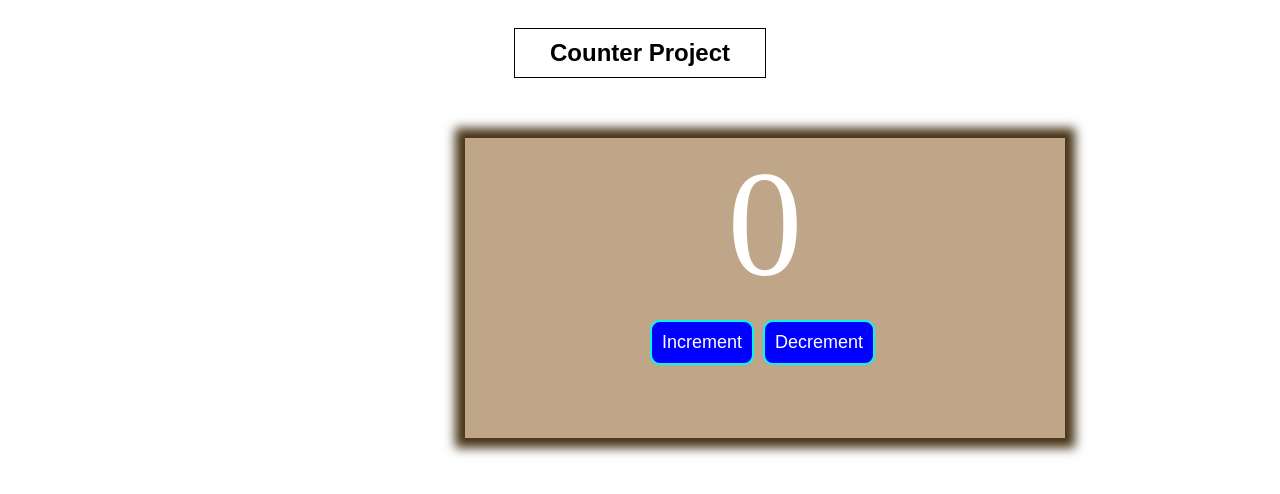
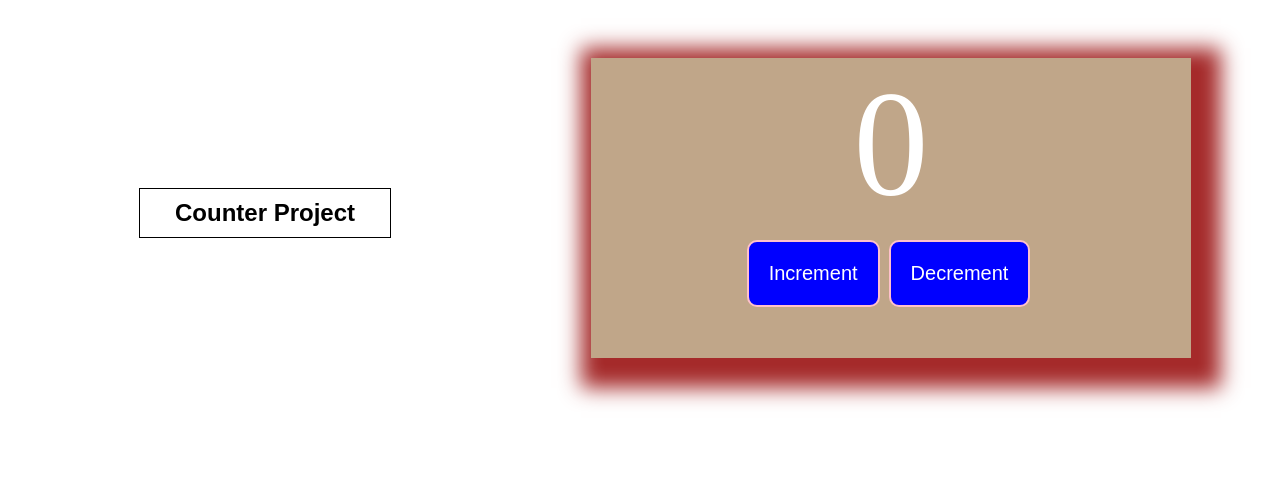
Before and after one commit to maryakinyi/counter-js, a plain HTML site: page index.html in a window 1280 px wide. Drawn offline with Linux system fonts and the light colour scheme.

Commit message:
Update styles.css

```diff
--- a/styles.css
+++ b/styles.css
@@ -3,7 +3,6 @@
     display: flex;
     justify-content: center;
     align-content: center;
-    flex-direction: column;
     align-items: center;
   }
 
@@ -29,7 +28,7 @@
     margin: 50px;
     height: 300px;
     background-color: rgb(192, 166, 137);
-    box-shadow: 0px 0px 10px 10px rgb(71, 52, 22);
+    box-shadow: 10px 10px 20px 20px brown;
     text-align: center;
   }
 
@@ -39,30 +38,19 @@
   }
 
   .count-btns{
-    padding: 10px;
-    width: auto;
+    padding:20px;
+    width:auto;
     background-color: blue;
-    font-size: 18px;
-    cursor: pointer;
+    font-size:20px;
     margin-top: 10px;
     margin-right: 5px;
-    font-family: Arial, Helvetica, sans-serif;
+    font-family: sans-serif;
     border-radius: 10px;
-    border: 2px solid rgb(1, 250, 237);
+    border: 2px solid pink;
     color: white;
-    outline: none;
+
   }
 
   .count-btns:hover{
-    background-color: rgb(133, 70, 42);
+    background-color: green;
   }
-
-  #h-q-copyright{
-    margin: 10px;
-    color: green;
-    text-align: center;
-  }
-
-  .yvana{
-    color: blue;
-  }
```
